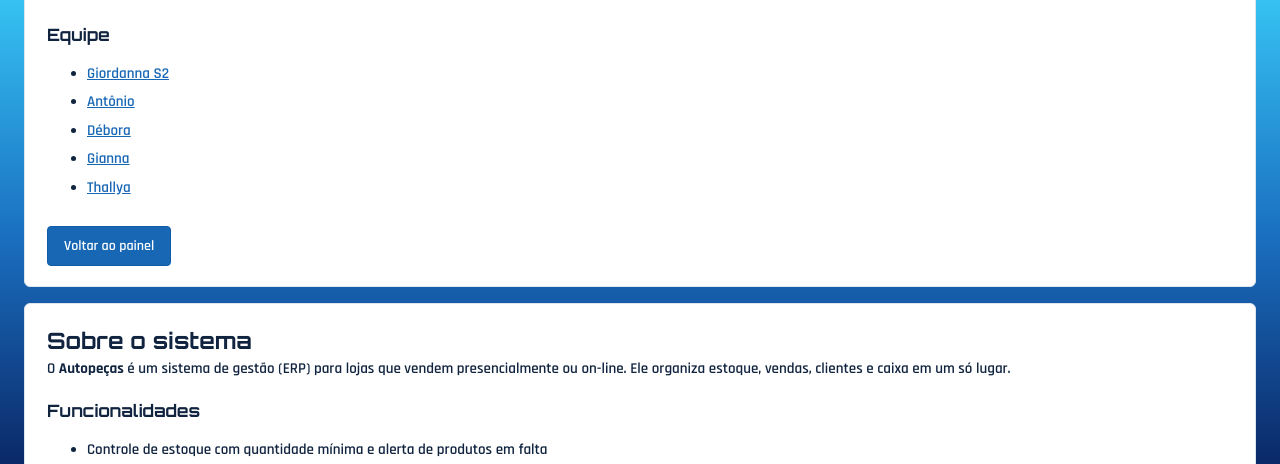
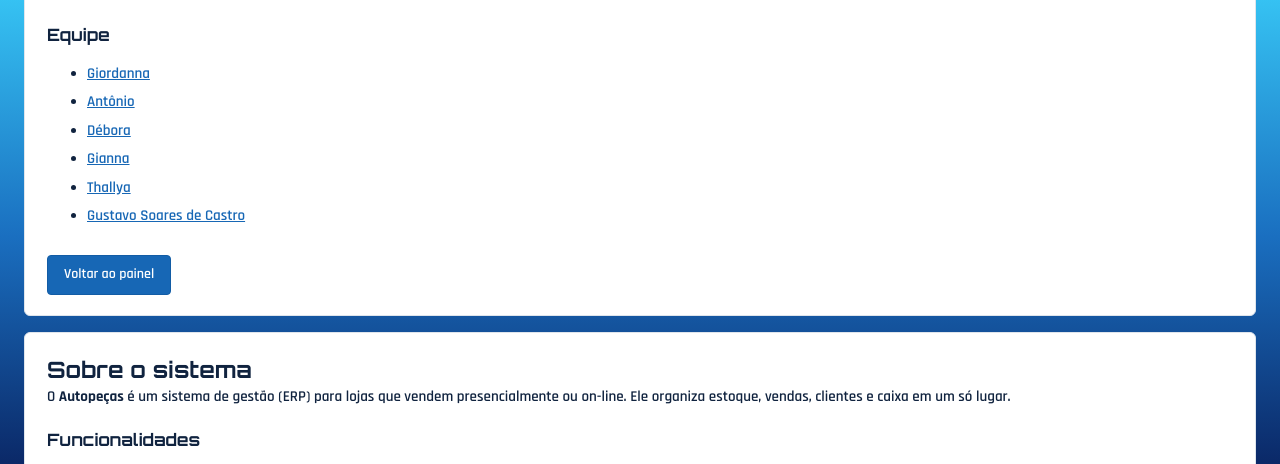
Before and after one commit to giordannaevangelista501-commits/meu-primeiro-site, a plain HTML site: page contato.html in a window 1280 px wide. Shown: the part 324-788 px from the top of the page. Drawn offline with Linux system fonts and the light colour scheme.

Commit message:
Adiciona novo integrante  na lista de integrantes

```diff
--- a/contato.html
+++ b/contato.html
@@ -133,8 +133,7 @@
           <!-- Cada nome é um link para o perfil do GitHub da pessoa. -->
           <ul>
             <li>
-              <a href="https://github.com/giordannaevangelista501-commits"
-                >Giordanna S2</a
+              <a href="https://github.com/giordannaevangelista501-commits">Giordanna</a
               >
             </li>
             <li><a href="https://github.com/anttonioteixeira8">Antônio</a></li>
@@ -147,6 +146,7 @@
               >
             </li>
             <li><a href="https://github.com/thallyas01">Thallya</a></li>
+                      <li><a href="https://github.com/GustavoSoares-12">Gustavo Soares de Castro</a></li>
           </ul>
           <a class="botao" href="index.html">Voltar ao painel</a>
         </div>
```
